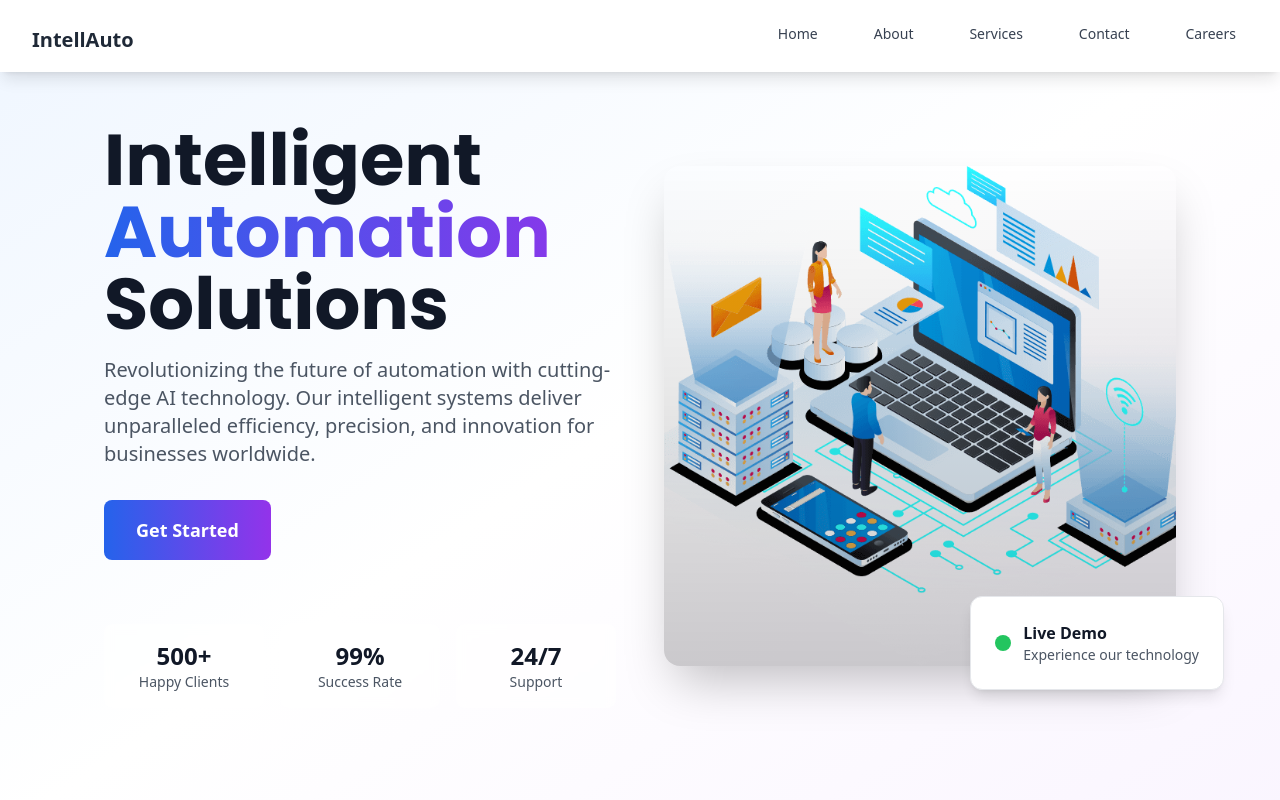
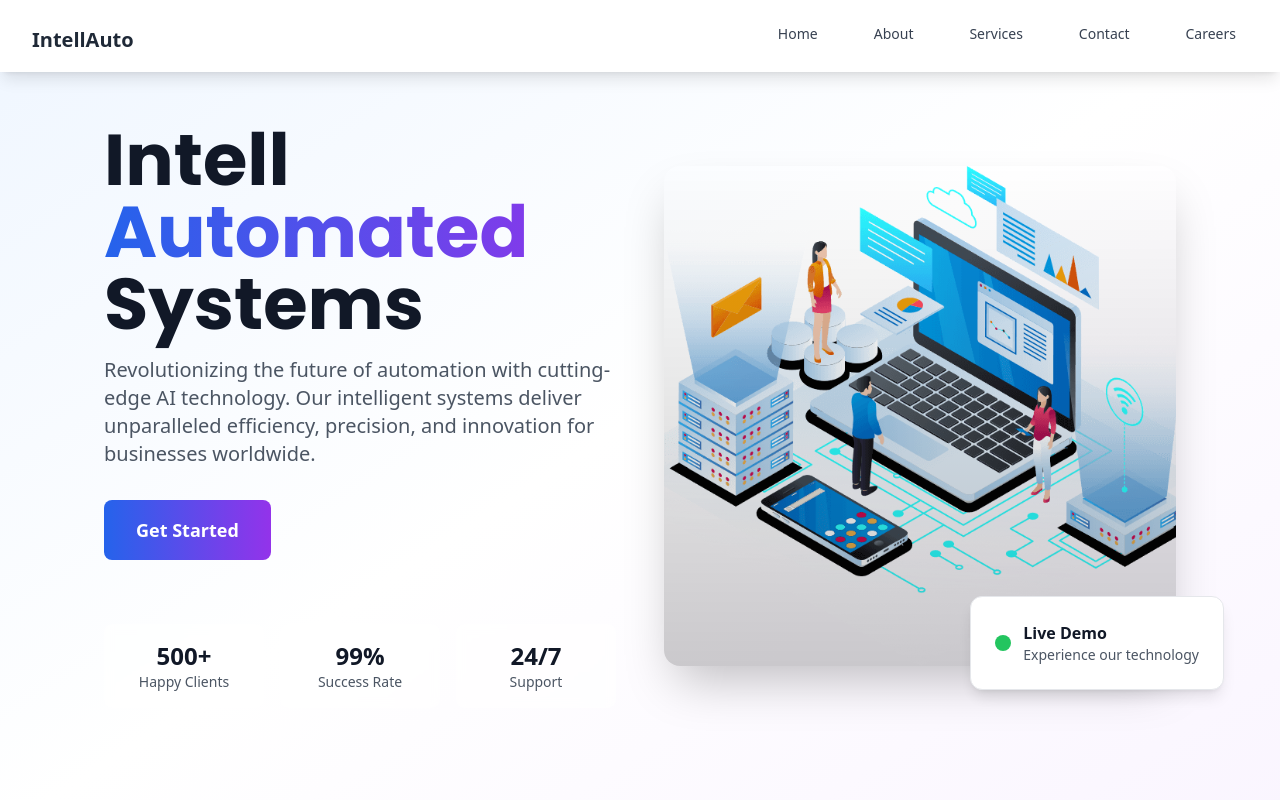
Before and after one commit to toseth97/intellAuto, a Next.js app: page / in a window 1280 px wide. Shown: the top 800 px of the page. Built offline with nearby package versions, Linux system fonts and the light colour scheme.

Commit message:
`Fixed typo in Frontpage component header`

```diff
--- a/app/components/Frontpage.js
+++ b/app/components/Frontpage.js
@@ -43,12 +43,12 @@ export default function Frontpage() {
                     >
                         <div className="space-y-4 text-center lg:text-left">
                             <h1 className=" text-5xl sm:text-4xl lg:text-6xl xl:text-7xl font-bold text-gray-900 leading-tight">
-                                Intelligent
+                                Intell
                                 <span className="bg-gradient-to-r from-blue-600 to-purple-600 bg-clip-text text-transparent block">
                                     {" "}
-                                    Automation
+                                    Automated
                                 </span>
-                                Solutions
+                                Systems
                             </h1>
                             <p className="text-base sm:text-lg lg:text-xl text-gray-600 leading-relaxed max-w-lg mx-auto lg:mx-0">
                                 Revolutionizing the future of automation with
```
